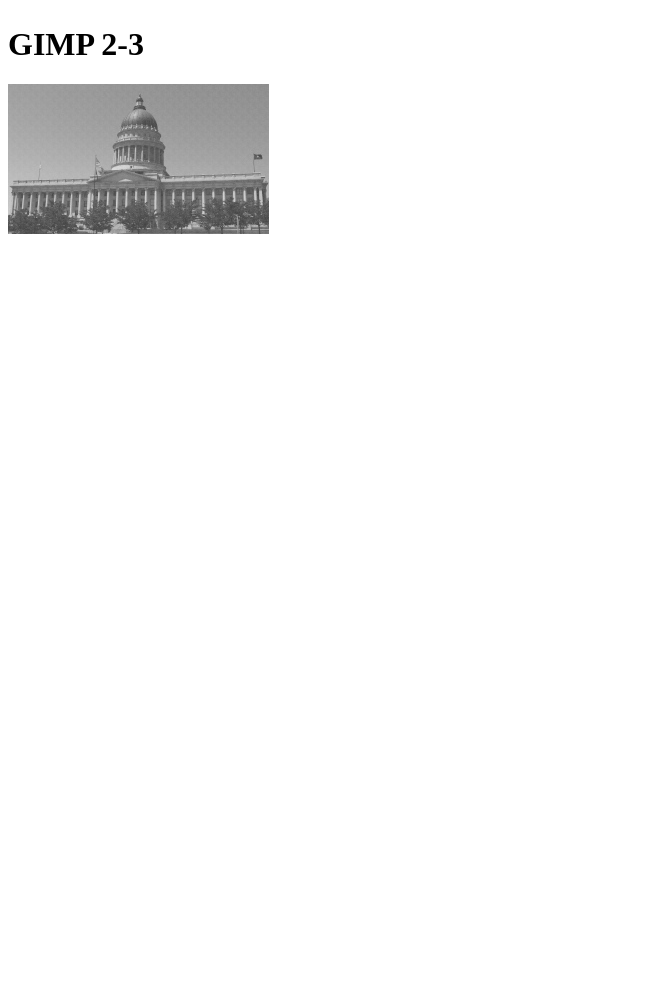
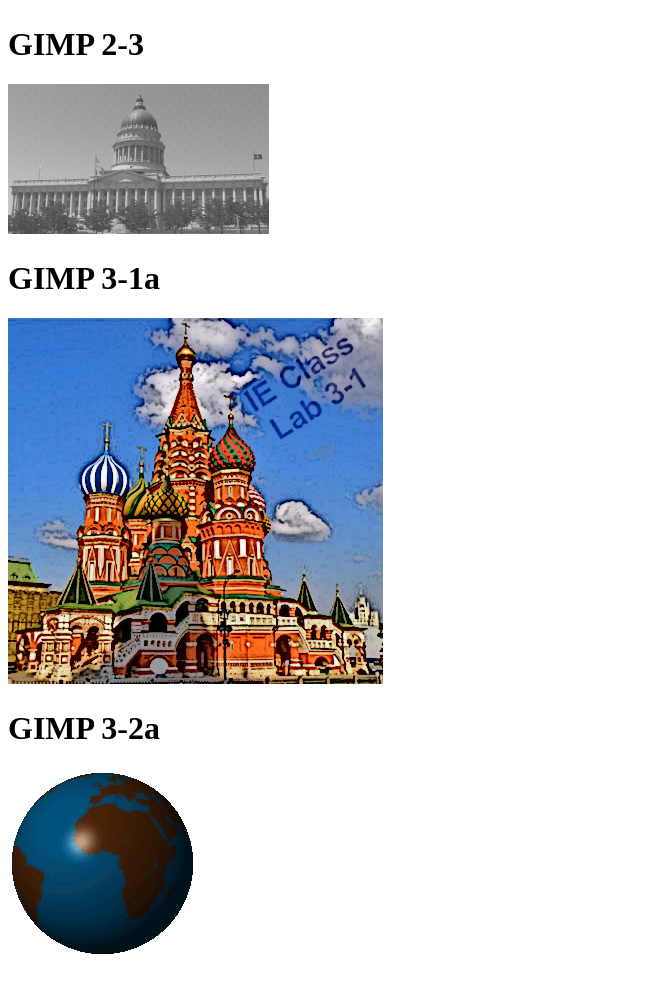
Before and after one commit to derike/derike.github.io, a plain HTML site: page index.html in a window 1280 px wide. Shown: the part 2938-3922 px from the top of the page, without its empty margins (0-663 px from the left). Before the commit the page ends 3192 px from the top, so only its background shows below. Drawn offline with Linux system fonts and the light colour scheme.

Commit message:
Update index.html

```diff
--- a/index.html
+++ b/index.html
@@ -59,6 +59,22 @@
 
         </p>
 
+        <h1>GIMP 3-1a</h1>
+
+        <p>
+
+        <img src="Images/lab3-1a.jpg">
+
+        </p>
+
+        <h1>GIMP 3-2a</h1>
+
+        <p>
+
+        <img src="Images/lab3-2a.gif">
+
+        </p>
+
     </body>
 
 
```
